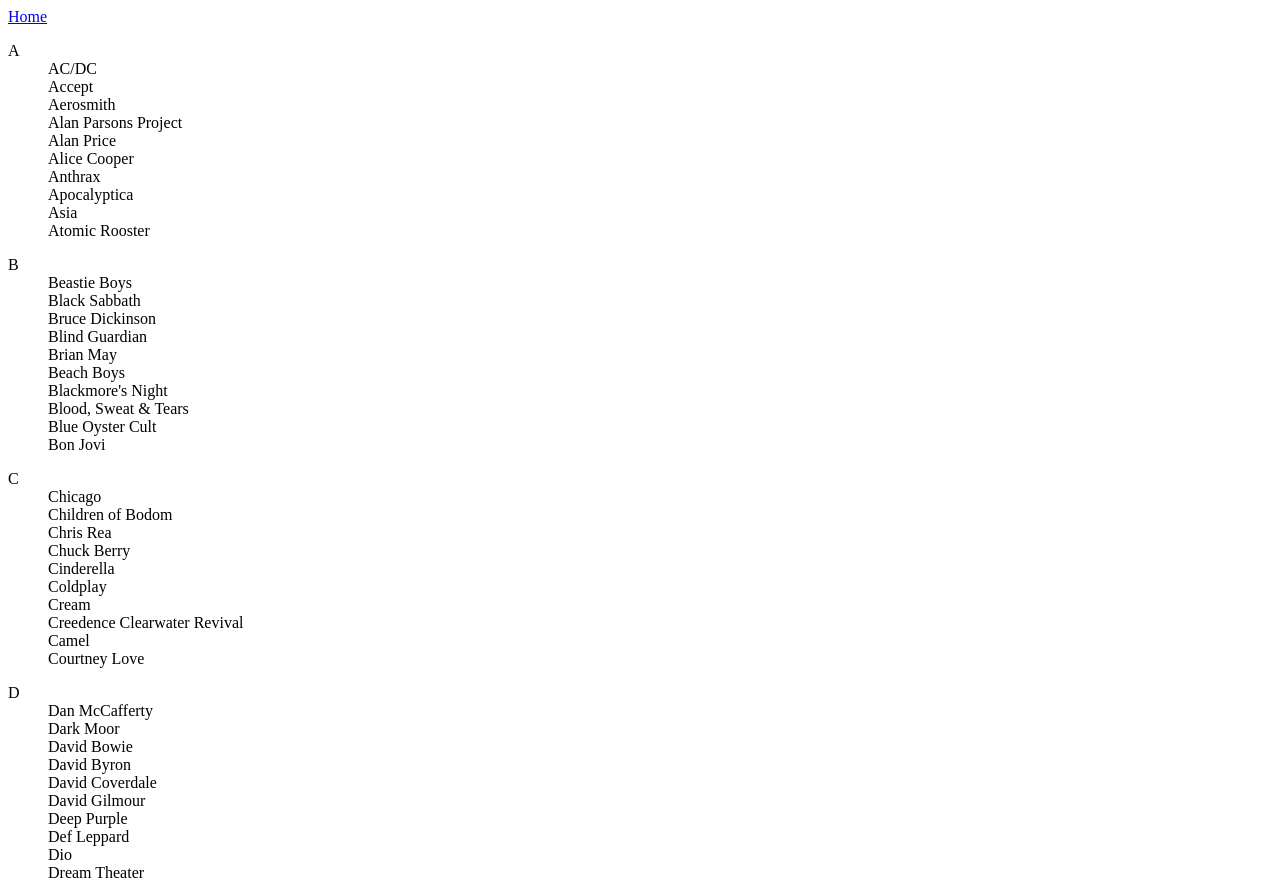
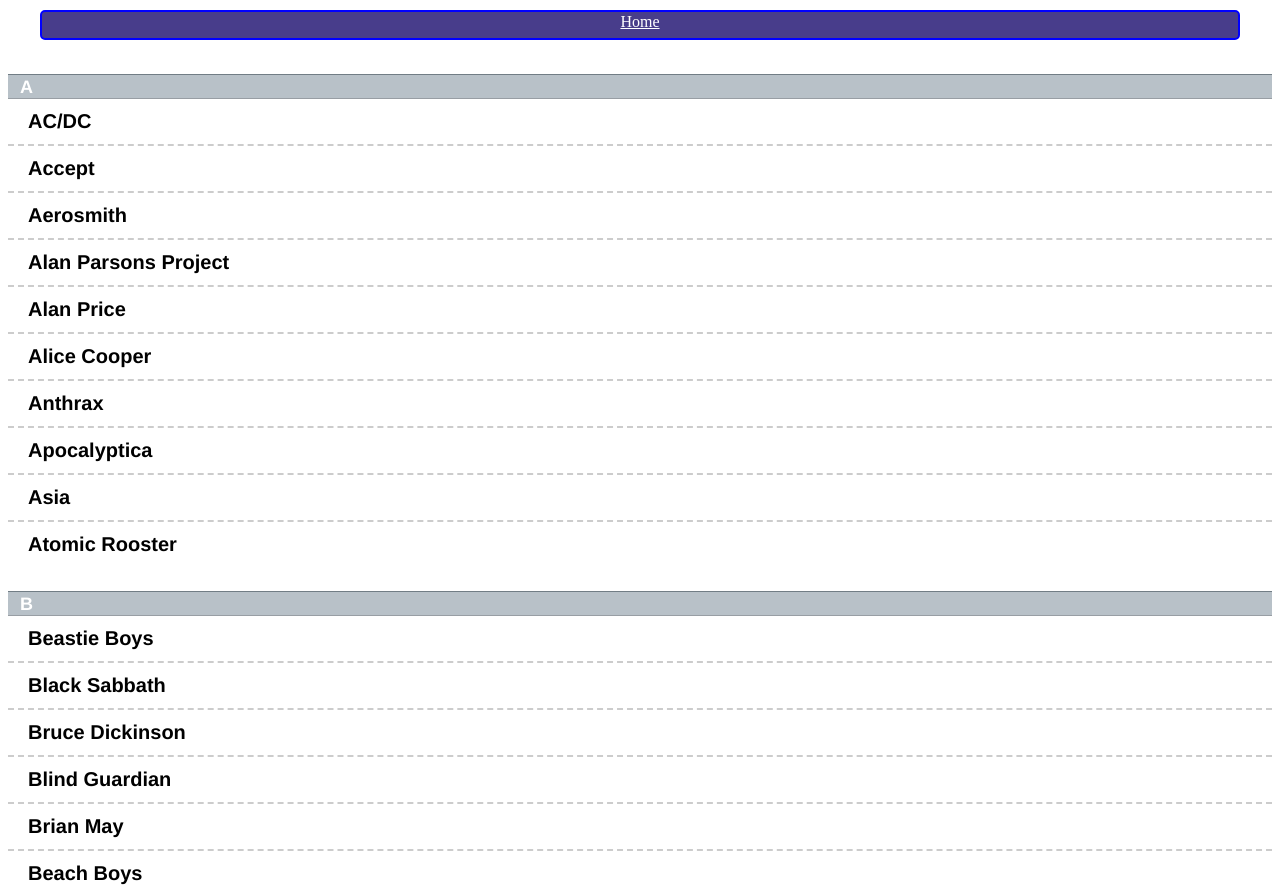
Before and after one commit to sytnikovzp/css-general, a plain HTML site: page assets/pages/position-sticky.html in a window 1280 px wide. Shown: the top 885 px of the page. Drawn offline with Linux system fonts and the light colour scheme.

Commit message:
Add position & sticky css

```diff
--- a/assets/pages/position-sticky.html
+++ b/assets/pages/position-sticky.html
@@ -4,13 +4,13 @@
 		<meta charset="UTF-8" />
 		<meta http-equiv="X-UA-Compatible" content="IE=edge" />
 		<meta name="viewport" content="width=device-width, initial-scale=1.0" />
-		<link rel="stylesheet" href="./assets/css/sticky.css" />
+		<link rel="stylesheet" href="/assets/style/sticky.css" />
 		<title>Sticky</title>
 	</head>
 	<body>
 		<nav class="navbar">
 			<div class="menu-item">
-				<a href="./index.html">Home</a>
+				<a href="../../index.html">Home</a>
 			</div>
 		</nav>
 		<div>
--- /dev/null
+++ b/assets/style/adaptive.css
@@ -0,0 +1,53 @@
+* {
+  box-sizing: border-box;
+}
+
+h1 {
+  color: red;
+  text-align: center;
+  font-size: 3rem;
+}
+
+.rectangle {
+  width: 500px;
+  height: 300px;
+  background-color: blue;
+  margin: 30px auto;
+  border: 3px solid red;
+}
+
+@media screen and (min-width: 1201px) {
+  h1 {
+    margin: 30px auto;
+  }
+  .rectangle{
+    width: 450px;
+    height: 250px;
+  }
+}
+
+@media screen and (max-width: 1200px) {
+  h1 {
+    margin: 25px auto;
+    color: royalblue;
+    font-size: 2.5rem;
+  }
+  .rectangle{
+    width: 400px;
+    height: 200px;
+    background-color: crimson;
+  }
+}
+
+@media screen and (max-width: 992px) {
+  h1 {
+    margin: 20px auto;
+    color: royalblue;
+    font-size: 2rem;
+  }
+  .rectangle{
+    width: 350px;
+    height: 150px;
+    background-color: fuchsia;
+  }
+}
--- a/assets/style/position.css
+++ b/assets/style/position.css
@@ -83,6 +83,7 @@ body {
   background-color: burlywood;
   top: 0;
   right: 0;
+  z-index: 1;
 }
 
 #item4 {
--- /dev/null
+++ b/assets/style/sticky.css
@@ -0,0 +1,58 @@
+* {
+  box-sizing: border-box;
+}
+
+.navbar {
+  max-width: 1200px;
+  min-width: 500px;
+  margin: 10px auto;
+  top: 30px;
+  left: 0;/* растянуть элемент на ширину родителя */
+  right: 0;/*растянуть элемент на ширину родителя */
+  z-index: 1;
+}
+
+.menu-item {
+	/* width: 150px; *//*растянуть элемент на ширину родителя*/
+	height: 30px;
+  margin: auto;
+	border: 2px solid blue;
+	border-radius: 5px;
+	text-align: center;
+	background-color: darkslateblue;
+}
+
+.menu-item > a {
+	text-align: center;
+	vertical-align: middle;
+	color: white;
+}
+
+dl {
+  margin: 0;
+  padding: 24px 0 0 0;
+  /* border: 3px solid red; */
+}
+
+dt {
+  background: #B8C1C8;
+  border-bottom: 1px solid #989EA4;
+  border-top: 1px solid #717D85;
+  color: #FFF;
+  font: bold 18px/21px Helvetica, Arial, sans-serif;
+  margin: 0;
+  padding: 2px 0 0 12px;
+  position: sticky;
+  top: -1px;
+}
+
+dd {
+  font: bold 20px/45px Helvetica, Arial, sans-serif;
+  margin: 0;
+  padding: 0 0 0 20px;
+  white-space: nowrap;
+}
+
+dd + dd {
+  border-top: 2px dashed #CCC;
+}
```
Also changed, not shown: assets/pages/adaptive.html (added, +21 -0 lines), assets/pages/dropdown-menu.html (+2 -2 lines), assets/pages/timer.html (+2 -2 lines), index.html (+5 -1 lines).
